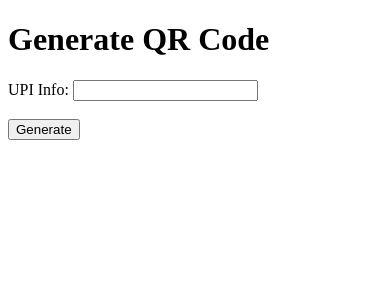
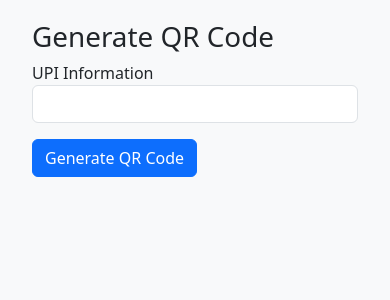
Before and after one commit to programmer-88/QR_system, a Flask app: page /generate in a window 390 px wide. Shown: the top 300 px of the page. Run offline with Flask 3, Linux system fonts and the light colour scheme; a user stored in the database is signed in.

Commit message:
feat: Update generate page to display QR codes
- Added a section to display the generated QR code image.
- Included the encoded data (QR code content) on the page.
- Styled the page using Bootstrap for a clean and responsive design.

```diff
--- a/templates/generate.html
+++ b/templates/generate.html
@@ -4,17 +4,44 @@
     <meta charset="UTF-8">
     <meta name="viewport" content="width=device-width, initial-scale=1.0">
     <title>Generate QR Code</title>
+    <link href="https://cdn.jsdelivr.net/npm/bootstrap@5.3.0/dist/css/bootstrap.min.css" rel="stylesheet">
+    <style>
+        body {
+            background-color: #f8f9fa;
+            padding: 20px;
+        }
+        .qr-container {
+            margin-top: 20px;
+            text-align: center;
+        }
+        .qr-image {
+            max-width: 100%;
+            height: auto;
+            border: 1px solid #ddd;
+            border-radius: 10px;
+            padding: 10px;
+            background-color: #fff;
+        }
+    </style>
 </head>
 <body>
-    <h1>Generate QR Code</h1>
-    <form method="POST">
-        <label for="upi_info">UPI Info:</label>
-        <input type="text" id="upi_info" name="upi_info" required><br><br>
-        <button type="submit">Generate</button>
-    </form>
-    {% if qr_code_path %}
-        <h2>Generated QR Code:</h2>
-        <img src="{{ url_for('static', filename=qr_code_path.split('static/')[1]) }}" alt="QR Code">
-    {% endif %}
+    <div class="container">
+        <h1>Generate QR Code</h1>
+        <form action="/generate" method="POST">
+            <div class="form-group">
+                <label for="upi_info">UPI Information</label>
+                <input type="text" class="form-control" id="upi_info" name="upi_info" required>
+            </div>
+            <button type="submit" class="btn btn-primary mt-3">Generate QR Code</button>
+        </form>
+
+        {% if qr_code_data %}
+        <div class="qr-container">
+            <h3>Generated QR Code</h3>
+            <p>{{ qr_code_data }}</p>
+            <img src="{{ url_for('static', filename='qrcodes/' + qr_code_image) }}" alt="QR Code" class="qr-image">
+        </div>
+        {% endif %}
+    </div>
 </body>
 </html>
```
